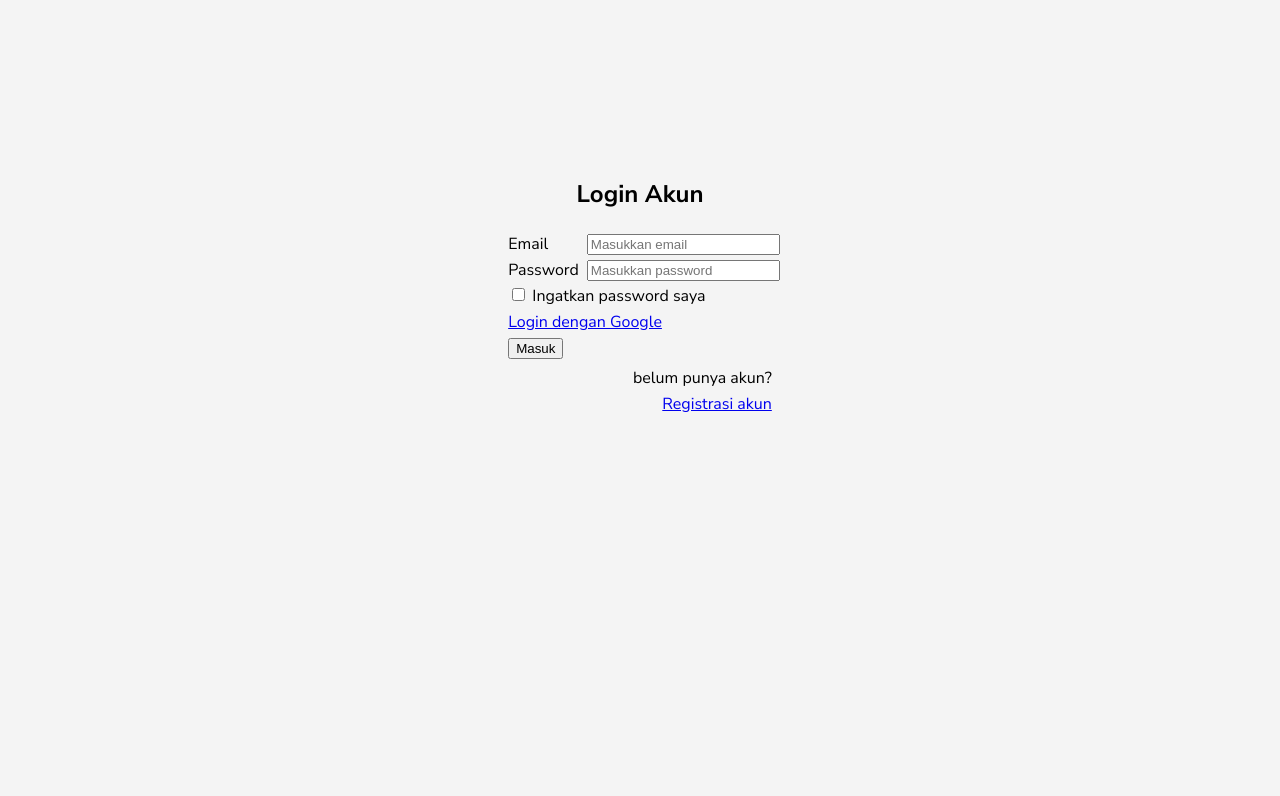
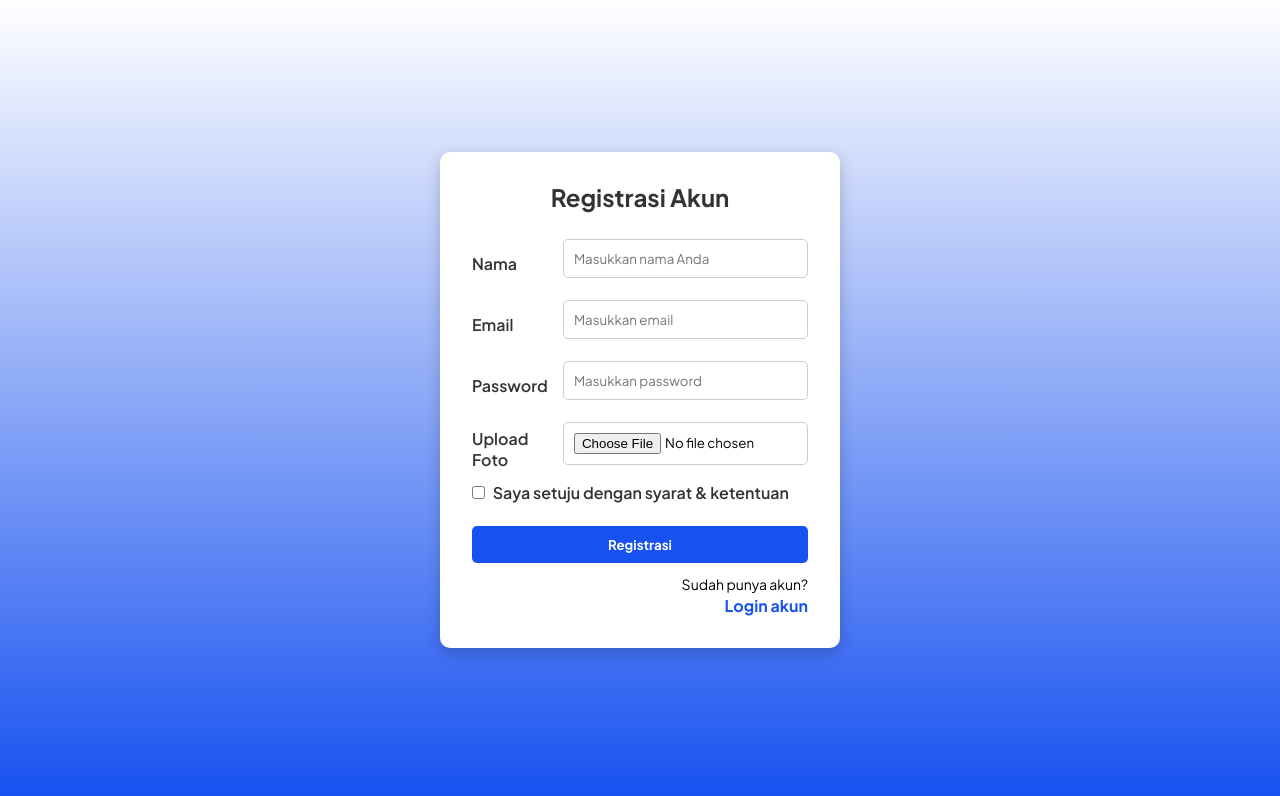
Before and after one commit to AigrettaM/PemrogramanWeb, a plain HTML site: page TugasPemWeb/register.html in a window 1280 px wide. Drawn offline with Linux system fonts and the light colour scheme.

Commit message:
update commit

```diff
--- a/TugasPemWeb/register.html
+++ b/TugasPemWeb/register.html
@@ -3,73 +3,51 @@
 <head>
     <meta charset="UTF-8">
     <meta name="viewport" content="width=device-width, initial-scale=1.0">
-    <link rel="preconnect" href="https://fonts.gstatic.com" crossorigin>
-    <link href="https://fonts.googleapis.com/css2?family=Nunito+Sans:ital,opsz,wght@0,6..12,200..1000;1,6..12,200..1000&family=Nunito:ital,wght@0,200..1000;1,200..1000&family=Plus+Jakarta+Sans:ital,wght@0,200..800;1,200..800&display=swap" rel="stylesheet">
-    <title>Login Akun</title>
+    <link rel="stylesheet" href="style/register.css">
+    <title>Registrasi Akun</title>
 </head>
-<body style="font-family: Nunito Sans, serif; display: flex; align-items: center; justify-content: center; height: 70vh; background-color: #f4f4f4;">
+<body>
+    <div class="form-register">
         <form action="#" method="get">
-        <h2 style="text-align: center;">Login Akun</h2>
+            <h2>Registrasi Akun</h2>
             <table>
                 <tr>
-                <td>
-                    <label for="email">Email</label>
-                </td>
-                <td></td>
-                <td>
-                    <input style="width: 100%;"
-                    type="email" id="email" name="email" placeholder="Masukkan email" required>
+                    <td><label for="nama">Nama</label></td>
+                    <td><input type="text" name="nama" id="nama" placeholder="Masukkan nama Anda" required></td>
+                </tr>
+                <tr>
+                    <td><label for="email">Email</label></td>
+                    <td><input type="email" id="email" name="email" placeholder="Masukkan email" required></td>
+                </tr>
+                <tr>
+                    <td><label for="password">Password</label></td>
+                    <td><input type="password" name="password" id="password" placeholder="Masukkan password" required></td>
+                </tr>
+                <tr>
+                    <td><label for="foto">Upload Foto</label></td>
+                    <td><input type="file" name="foto" id="foto"></td>
+                </tr>
+                <tr>
+                    <td colspan="2">
+                        <input type="checkbox" id="terms" name="terms" required>
+                        <label for="terms">Saya setuju dengan syarat & ketentuan</label>
                     </td>
                 </tr>
                 <tr>
-                <td>
-                    <label for="password">Password</label>
-                </td>
-                <td></td>
-                <td>
-                    <input style="width: 100%;"
-                    type="password" name="password" id="password" placeholder="Masukkan password" required>
+                    <td colspan="2">
+                        <button type="submit" id="regist" onclick="window.location.href='index.html'" >Registrasi</button>
                     </td>
                 </tr>
                 <tr>
-                <td colspan="3">
-                    <label for="cek">
-                        <input type="checkbox" name="terms" required> Ingatkan password saya
-                    </label>
-                </td>
-                <!-- <td colspan="2">
-                    <input type="checkbox" name="terms" required>
-                </td>
-                <td>Saya setuju dengan syarat & ketentuan</td> -->
+                    <td colspan="2" id="question">Sudah punya akun?</td>
                 </tr>
                 <tr>
-                <td colspan="3">
-                    <a href="#" class="button-google">
-                        Login dengan Google
-                    </a>
-                </td>
-            </tr>
-            <tr>
-                <td colspan="2" style="text-align: left;">
-                    <button type="submit">Masuk</button>
-                </td>
-            </tr>
-            <tr>
-                <td colspan="3"></td>
-            </tr>
-            <tr>
-                <td colspan="3" style="text-align: right;">
-                    belum punya akun?
-                </td>
-            </tr>
-            <tr>
-                <td colspan="3" style="text-align: right;">
-                    <a href="login.html" class="button-google">
-                        Registrasi   akun
-                    </a>
+                    <td colspan="2" id="login-account">
+                        <a href="login.html" class="button-login">Login akun</a>
                     </td>
                 </tr>
             </table>
         </form>
+    </div>
 </body>
 </html>
--- /dev/null
+++ b/TugasPemWeb/style/index.css
@@ -0,0 +1,74 @@
+@import url('https://fonts.googleapis.com/css2?family=Bebas+Neue&family=Plus+Jakarta+Sans:ital,wght@0,200..800;1,200..800&display=swap');
+
+* {
+    margin: 0;
+    padding: 0;
+    box-sizing: border-box;
+    font-family: 'Plus Jakarta Sans', sans-serif;
+}
+
+body {
+    background-color: #f4f4f4;
+    display: flex;
+    justify-content: center;
+    align-items: center;
+    min-height: 100vh;
+}
+
+.container {
+    width: 50%;
+    background: white;
+    padding: 20px;
+    border-radius: 10px;
+    box-shadow: 0 4px 8px rgba(0, 0, 0, 0.1);
+    text-align: center;
+}
+
+.profile img {
+    width: 120px;
+    height: 120px;
+    border-radius: 50%;
+    object-fit: cover;
+    margin-bottom: 10px;
+}
+
+.profile h1 {
+    font-size: 24px;
+    color: #333;
+}
+
+.profile p {
+    font-size: 16px;
+    color: #777;
+    margin-bottom: 20px;
+}
+
+.cv-section {
+    text-align: left;
+}
+
+.cv-section p, .cv-section ul {
+    font-size: 16px;
+    color: #555;
+    text-align: justify; /* Meratakan teks kanan-kiri */
+}
+
+.cv-section h2 {
+    margin-top: 15px;
+    color: #333;
+    font-size: 20px;
+}
+
+.cv-section p, .cv-section ul {
+    font-size: 16px;
+    color: #555;
+}
+
+.cv-section ul {
+    list-style-type: none;
+    padding: 0;
+}
+
+.cv-section ul li {
+    padding: 5px 0;
+}
--- /dev/null
+++ b/TugasPemWeb/style/login.css
@@ -0,0 +1,119 @@
+@import url('https://fonts.googleapis.com/css2?family=Bebas+Neue&family=Plus+Jakarta+Sans:ital,wght@0,200..800;1,200..800&display=swap');
+
+/* Reset default margin dan padding */
+* {
+    margin: 0;
+    padding: 0;
+    box-sizing: border-box;
+    font-family: 'Plus Jakarta Sans', sans-serif;
+}
+
+/* Background halaman */
+body {
+    display: flex;
+    justify-content: center;
+    align-items: center;
+    height: 100vh;
+    background: linear-gradient( #fff, #1751f0);
+}
+
+/* Container form */
+.form-login {
+    background: white;
+    padding: 30px;
+    border-radius: 10px;
+    box-shadow: 0px 5px 15px rgba(0, 0, 0, 0.2);
+    width: 400px;
+}
+
+h2 {
+    margin-bottom: 20px;
+    color: #333;
+    text-align: center;
+}
+
+table {
+    width: 100%;
+}
+
+td label {
+    font-weight: 600;
+    color: #333;
+}
+
+input[type="email"], input[type="password"] {
+    width: 100%;
+    padding: 10px;
+    margin-top: 5px;
+    margin-bottom: 15px;
+    border: 1px solid #ccc;
+    border-radius: 5px;
+}
+
+input[type="checkbox"] {
+    margin-right: 5px;
+    cursor: pointer;
+}
+
+button {
+    width: 100%;
+    padding: 10px;
+    background: #1751f0;
+    border: none;
+    color: white;
+    font-weight: bold;
+    border-radius: 5px;
+    cursor: pointer;
+    transition: 0.3s;
+}
+
+
+button:hover {
+    background: #1037a3;
+}
+
+/* .button-google {
+    display: inline-block;
+    width: 100%;
+    padding: 10px;
+    background: #db4437;
+    color: white;
+    text-align: center;
+    font-weight: bold;
+    border-radius: 5px;
+    text-decoration: none;
+    transition: 0.3s;
+} */
+
+.button-google:hover {
+    background: #b3362d;
+}
+
+#remember{
+    margin-bottom: 15px;
+}
+
+#question {
+    margin-top: 10px;
+    font-size: 14px;
+    text-align: right;
+}
+
+#login {
+    margin: 10px 0 10px 0;
+}
+
+#regist-account {
+    margin-top: 10px;
+    text-align: right;
+}
+
+.button-register {
+    text-decoration: none;
+    color: #1751f0;
+    font-weight: bold;
+}
+
+.button-register:hover {
+    text-decoration: underline;
+}
--- /dev/null
+++ b/TugasPemWeb/style/register.css
@@ -0,0 +1,96 @@
+@import url('https://fonts.googleapis.com/css2?family=Bebas+Neue&family=Plus+Jakarta+Sans:ital,wght@0,200..800;1,200..800&display=swap');
+
+* {
+    margin: 0;
+    padding: 0;
+    box-sizing: border-box;
+    font-family: 'Plus Jakarta Sans', sans-serif;
+}
+
+body {
+    display: flex;
+    justify-content: center;
+    align-items: center;
+    height: 100vh;
+    background: linear-gradient( #fff, #1751f0);
+}
+
+.form-register {
+    background: white;
+    padding: 30px;
+    border-radius: 10px;
+    box-shadow: 0px 5px 15px rgba(0, 0, 0, 0.2);
+    width: 400px;
+}
+
+h2 {
+    margin-bottom: 20px;
+    color: #333;
+    text-align: center;
+}
+
+table {
+    width: 100%;
+}
+
+td label {
+    font-weight: 600;
+    color: #333;
+}
+
+input[type="text"], input[type="email"], input[type="password"], input[type="file"] {
+    width: 100%;
+    padding: 10px;
+    margin-top: 5px;
+    margin-bottom: 15px;
+    border: 1px solid #ccc;
+    border-radius: 5px;
+}
+
+input[type="checkbox"] {
+    margin-right: 5px;
+    margin-bottom: 15px;
+    cursor: pointer;
+}
+
+button {
+    width: 100%;
+    padding: 10px;
+    background: #1751f0;
+    border: none;
+    color: white;
+    font-weight: bold;
+    border-radius: 5px;
+    cursor: pointer;
+    transition: 0.3s;
+}
+
+button:hover {
+    background: #4a82e9;
+}
+
+/* Teks pertanyaan */
+#question {
+    text-align: right;
+    font-size: 14px;
+}
+
+/* Link login */
+#login-account {
+    margin-top: 5px;
+    text-align: right;
+}
+
+#regist{
+    margin: 10px 0 10px 0;
+}
+
+.button-login {
+    text-decoration: none;
+    color: #1751f0;
+    font-weight: bold;
+}
+
+.button-login:hover {
+    text-decoration: underline;
+}
```
Also changed, not shown: TugasPemWeb/index.html (added, +51 -0 lines), TugasPemWeb/login.html (+29 -54 lines), TugasPemWeb/assets/image/WhatsApp Image 2024-12-27 at 16.59.33.jpeg (added). Lines whose indentation alone changed are shown as unchanged.
